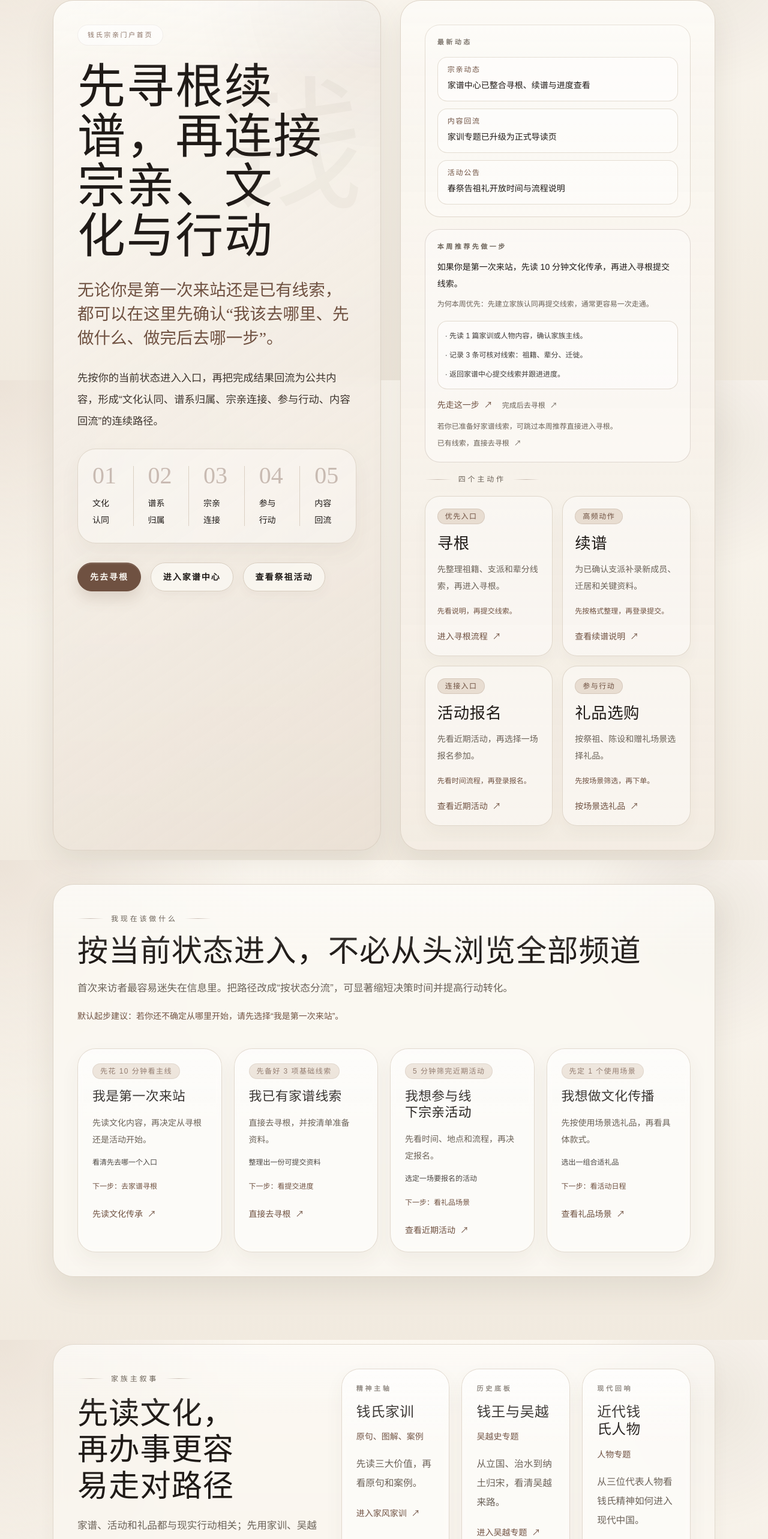
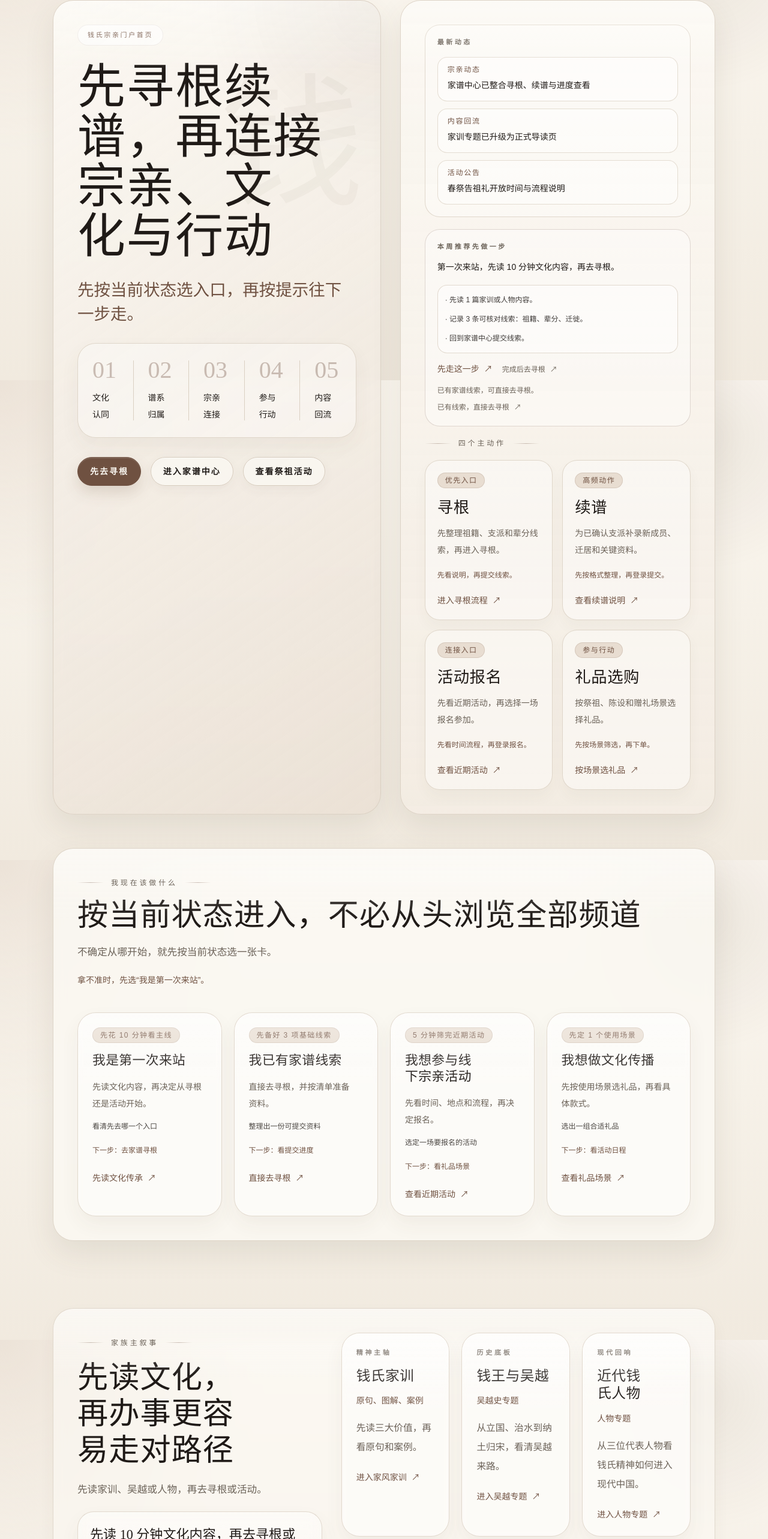
Before and after one commit to qzl0215/qianfamily, a Next.js app: page / in a window 1280 px wide. Shown: the part 166-2732 px from the top of the page at 60% size. Built offline with nearby package versions, Linux system fonts and the light colour scheme.

Commit message:
tighten homepage body copy

```diff
--- a/components/portal/PortalHomePage.tsx
+++ b/components/portal/PortalHomePage.tsx
@@ -20,12 +20,11 @@ export function PortalHomePage() {
   const latestUpdates = announcementCards.slice(0, 3);
   const weeklyFocus = {
     title: "本周推荐先做一步",
-    summary: "如果你是第一次来站，先读 10 分钟文化传承，再进入寻根提交线索。",
-    reason: "为何本周优先：先建立家族认同再提交线索，通常更容易一次走通。",
+    summary: "第一次来站，先读 10 分钟文化内容，再去寻根。",
     checklist: [
-      "先读 1 篇家训或人物内容，确认家族主线。",
+      "先读 1 篇家训或人物内容。",
       "记录 3 条可核对线索：祖籍、辈分、迁徙。",
-      "返回家谱中心提交线索并跟进进度。",
+      "回到家谱中心提交线索。",
     ],
     href: "/heritage/",
     actionLabel: "先走这一步",
@@ -47,10 +46,7 @@ export function PortalHomePage() {
                   先寻根续谱，再连接宗亲、文化与行动
                 </h1>
                 <p className="hero-deck">
-                  无论你是第一次来站还是已有线索，都可以在这里先确认“我该去哪里、先做什么、做完后去哪一步”。
-                </p>
-                <p className="hero-summary">
-                  先按你的当前状态进入入口，再把完成结果回流为公共内容，形成“文化认同、谱系归属、宗亲连接、参与行动、内容回流”的连续路径。
+                  先按当前状态选入口，再按提示往下一步走。
                 </p>
 
                 <div className="editorial-band grid gap-0 sm:grid-cols-5">
@@ -103,7 +99,6 @@ export function PortalHomePage() {
                     {weeklyFocus.title}
                   </p>
                   <p className="mt-3 text-sm leading-7 text-ink">{weeklyFocus.summary}</p>
-                  <p className="mt-2 text-xs leading-6 text-muted">{weeklyFocus.reason}</p>
                   <div className="mt-4 space-y-2 rounded-[1rem] border border-line/70 bg-white/[0.45] p-3">
                     {weeklyFocus.checklist.map((item) => (
                       <p key={item} className="text-xs leading-6 text-ink/85">
@@ -126,7 +121,7 @@ export function PortalHomePage() {
                     <span aria-hidden="true">↗</span>
                   </Link>
                   <p className="mt-3 text-xs leading-6 text-muted">
-                    若你已准备好家谱线索，可跳过本周推荐直接进入寻根。
+                    已有家谱线索，可直接去寻根。
                   </p>
                   <Link
                     href={weeklyFocus.skipHref}
@@ -177,10 +172,10 @@ export function PortalHomePage() {
               <p className="ornament-line">我现在该做什么</p>
               <h2 className="section-title">按当前状态进入，不必从头浏览全部频道</h2>
               <p className="section-copy">
-                首次来访者最容易迷失在信息里。把路径改成“按状态分流”，可显著缩短决策时间并提高行动转化。
+                不确定从哪开始，就先按当前状态选一张卡。
               </p>
               <p className="text-sm leading-7 text-accent">
-                默认起步建议：若你还不确定从哪里开始，请先选择“我是第一次来站”。
+                拿不准时，先选“我是第一次来站”。
               </p>
             </div>
             <div className="mt-10 grid gap-5 sm:grid-cols-2 xl:grid-cols-4">
@@ -215,11 +210,11 @@ export function PortalHomePage() {
                 <p className="ornament-line">家族主叙事</p>
                 <h2 className="section-title">先读文化，再办事更容易走对路径</h2>
                 <p className="section-copy">
-                  家谱、活动和礼品都与现实行动相关；先用家训、吴越与人物内容建立认同，后续寻根和参与会更顺畅。
+                  先读家训、吴越或人物，再去寻根或活动。
                 </p>
                 <div className="lead-quote">
                   <p className="font-serif-cn text-[1.38rem] leading-9 text-ink">
-                    花 10 分钟先理解家族精神，再进入寻根或活动，通常能减少中途犹豫和回跳。
+                    先读 10 分钟文化内容，再去寻根或活动。
                   </p>
                 </div>
                 <ButtonLink href="/heritage/" variant="secondary">
@@ -261,7 +256,7 @@ export function PortalHomePage() {
                 <p className="ornament-line">家谱中心</p>
                 <h2 className="section-title">一个入口完成寻根、续谱、接谱</h2>
                 <p className="section-copy">
-                  如果你要确认谱系归属，从家谱中心进入最省时间。先看清所需资料，再按寻根、续谱或接谱动作办理。
+                  要确认谱系归属，就从家谱中心进入。先看准备项，再选寻根、续谱或接谱。
                 </p>
                 <div className="space-y-4">
                   {genealogyFacts.map((fact) => (
@@ -313,7 +308,7 @@ export function PortalHomePage() {
               <p className="ornament-line">祭祖活动</p>
               <h2 className="section-title">从公开活动页进入现实中的宗亲连接</h2>
               <p className="section-copy">
-                活动频道不只是发布一条新闻，而是承载时间、地点、流程、报名、签到和回顾的完整入口。公开页先把活动讲清楚，登录后完成报名与消息接收。
+                先看时间、地点和流程，确认合适后再登录报名。
               </p>
             </div>
 
@@ -361,7 +356,7 @@ export function PortalHomePage() {
               <p className="ornament-line">文化传承</p>
               <h2 className="section-title">先读精选内容，再进入文化频道深读</h2>
               <p className="section-copy">
-                先从首页精选里挑一条最相关内容阅读，再进入文化频道继续深读，能更快建立与家族的真实连接感。
+                先挑一条最相关内容读，再去文化频道继续看。
               </p>
             </div>
 
@@ -397,7 +392,7 @@ export function PortalHomePage() {
               <p className="ornament-line">宣传礼品</p>
               <h2 className="section-title">按使用场景选礼品，3 分钟完成初筛</h2>
               <p className="section-copy">
-                先确定你是祭祖、家堂陈设还是宗亲赠礼场景，再选礼品会更快，也更容易选到真正能用的方案。
+                先定场景，再选礼品。
               </p>
             </div>
 
@@ -444,7 +439,7 @@ export function PortalHomePage() {
             <div className="grid gap-8 lg:grid-cols-[minmax(0,1fr)_320px]">
               <div className="space-y-5">
                 <p className="ornament-line">宗亲动态 / 公告</p>
-                <h2 className="section-title">让活动、寻根和礼品成果持续回流为站内内容</h2>
+                <h2 className="section-title">最近更新与可直接进入的入口</h2>
                 <div className="space-y-4">
                   {announcementCards.map((card) => (
                     <article
```
Also changed, not shown: 5 other files (tests, documents, lock files or other folders).
